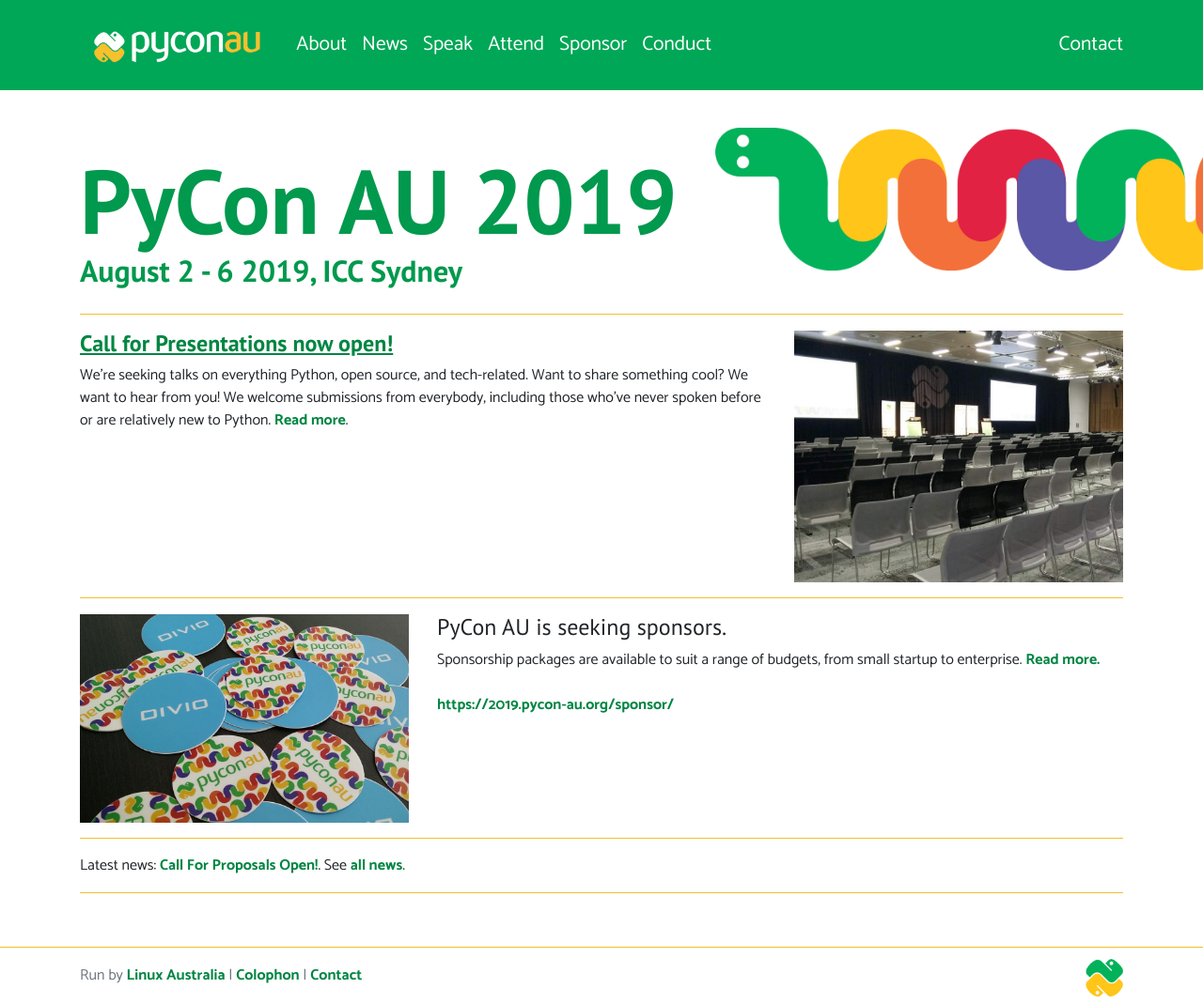
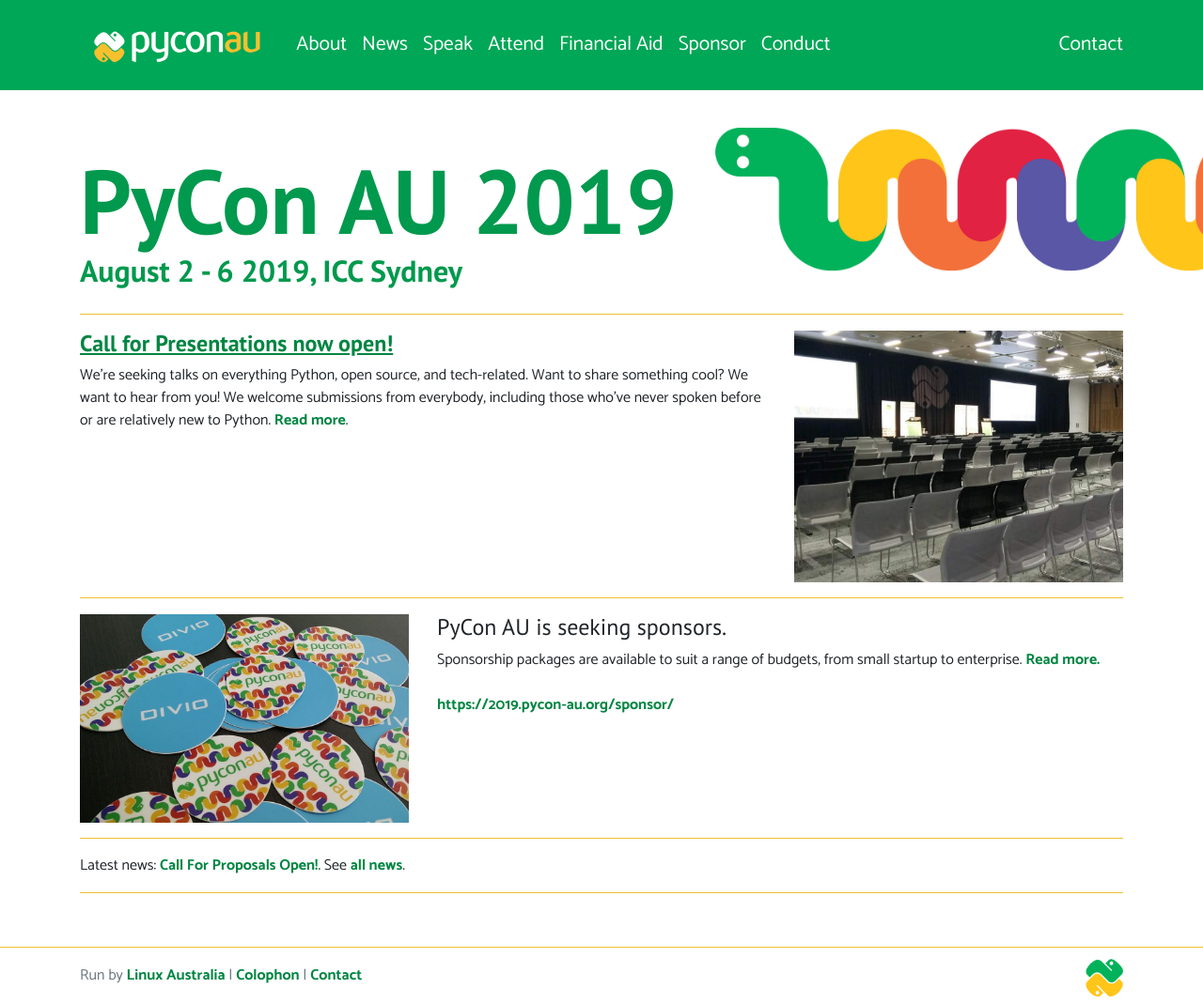
Before and after one commit to pyconau/2019.pycon-au.org, a Jekyll site: the page built from _pages/homepage.md, in a window 1280 px wide. Shown: the whole page at 94% size. Built offline with Jekyll 4.4.1, drawn with Linux system fonts in a browser that asks for light colours.

Commit message:
Adding financial aid link
At the moment our FinAid page isn't quite so easily discoverable. To avoid the risk that people will not find it, I have added it to the header menu.

```diff
--- a/_config.yml
+++ b/_config.yml
@@ -12,6 +12,7 @@ navigationLinks:
  - {permalink: '/news/', text: "News"}
  - {permalink: '/speak/', text: "Speak"}
  - {permalink: '/attend/', text: "Attend"}
+ - {permalink: '/assistance/', text: "Financial Aid"}
  - {permalink: '/sponsor/', text: "Sponsor"}
  - {permalink: '/conduct/', text: "Conduct"}
 
```
